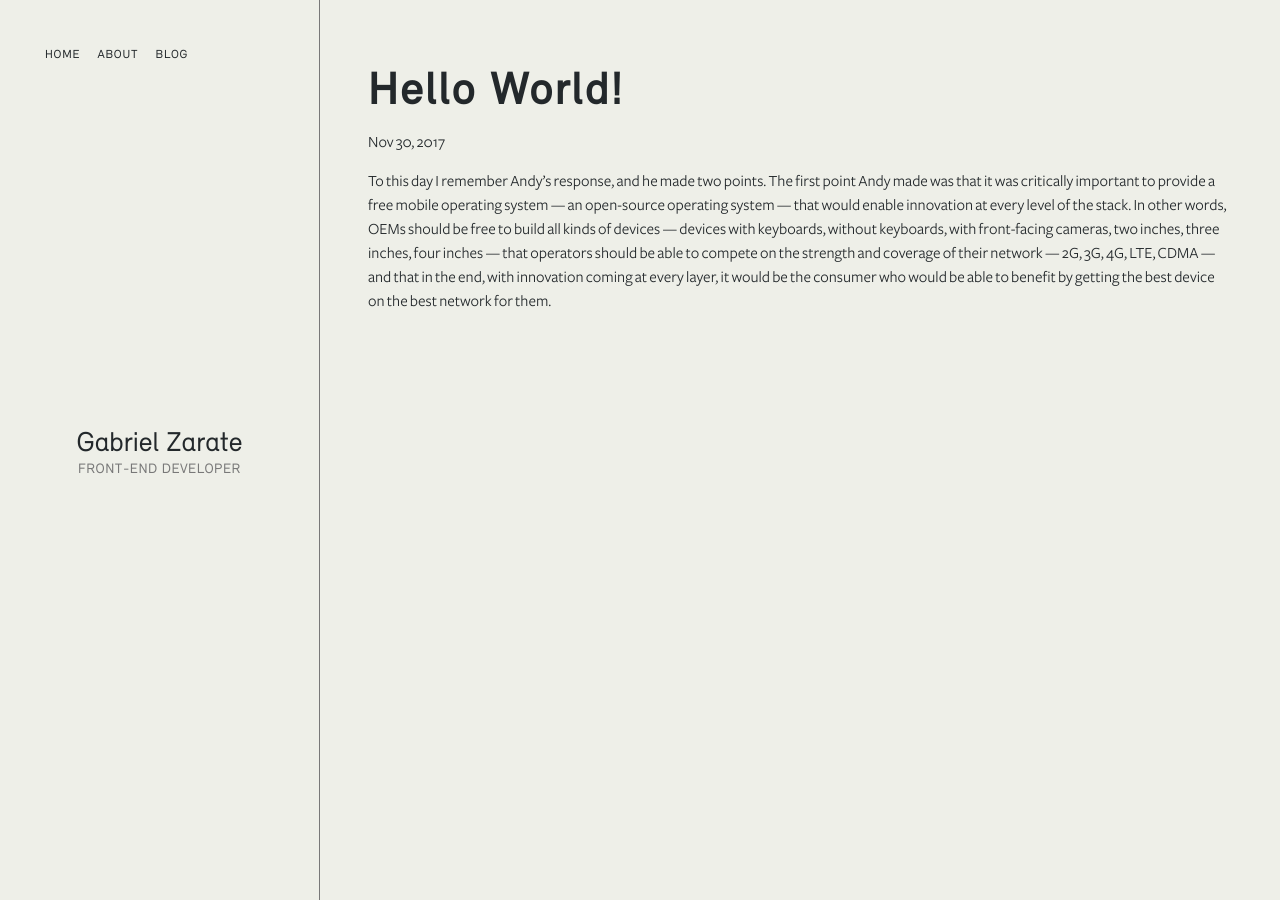
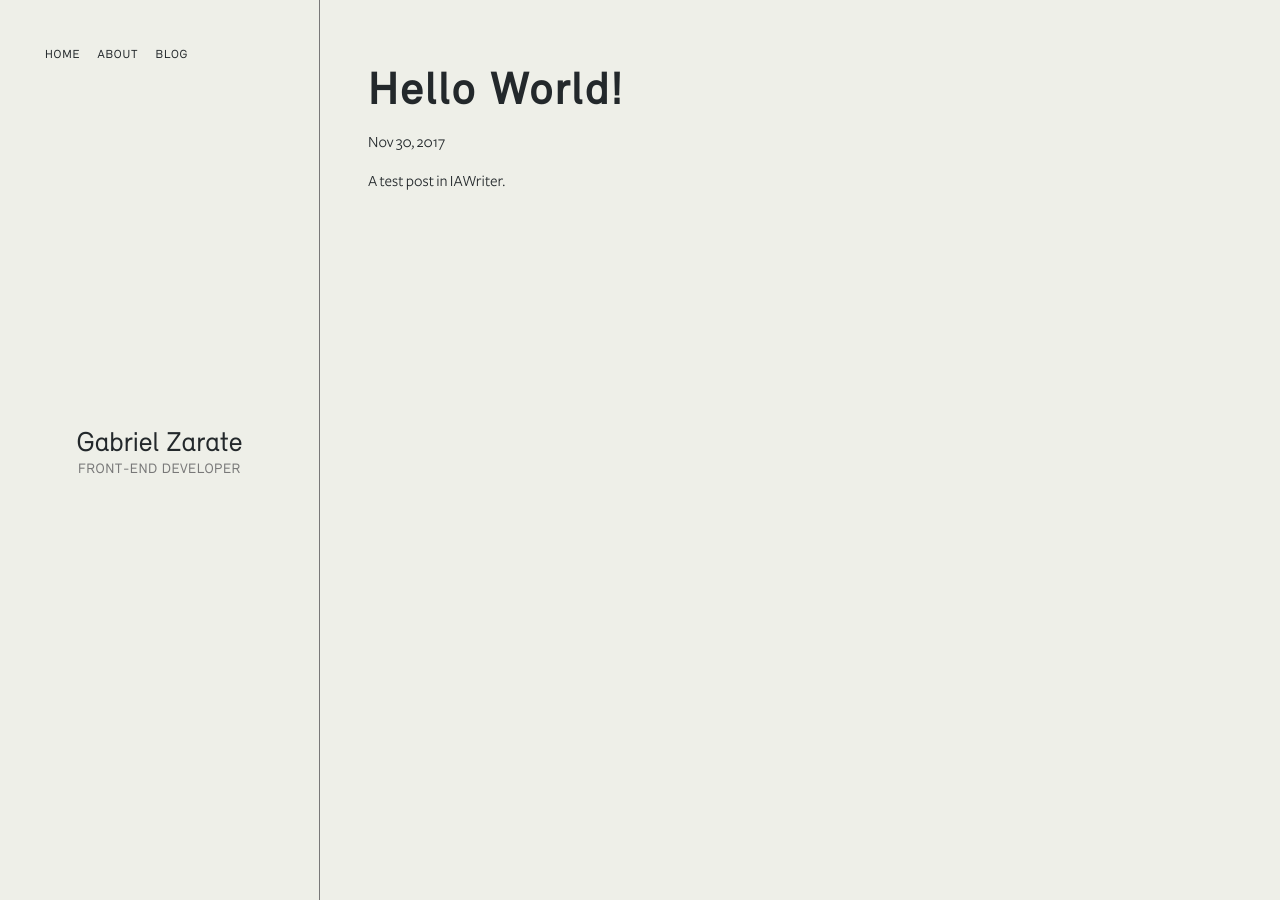
Before and after one commit to gabrielzzarate/gabrielzzarate.blog, a Jekyll site: the page built from _posts/2017-11-29-hello-world.markdown, in a window 1280 px wide. Built offline with Jekyll 4.4.1, drawn with Linux system fonts in a browser that asks for light colours; some web fonts are replaced.

Commit message:
hello world post update

```diff
--- a/_posts/2017-11-29-hello-world.markdown
+++ b/_posts/2017-11-29-hello-world.markdown
@@ -6,4 +6,4 @@ categories: featured
 ---
 
 
-To this day I remember Andy’s response, and he made two points. The first point Andy made was that it was critically important to provide a free mobile operating system — an open-source operating system — that would enable innovation at every level of the stack. In other words, OEMs should be free to build all kinds of devices — devices with keyboards, without keyboards, with front-facing cameras, two inches, three inches, four inches — that operators should be able to compete on the strength and coverage of their network — 2G, 3G, 4G, LTE, CDMA — and that in the end, with innovation coming at every layer, it would be the consumer who would be able to benefit by getting the best device on the best network for them.
+A test post in IAWriter.
```
